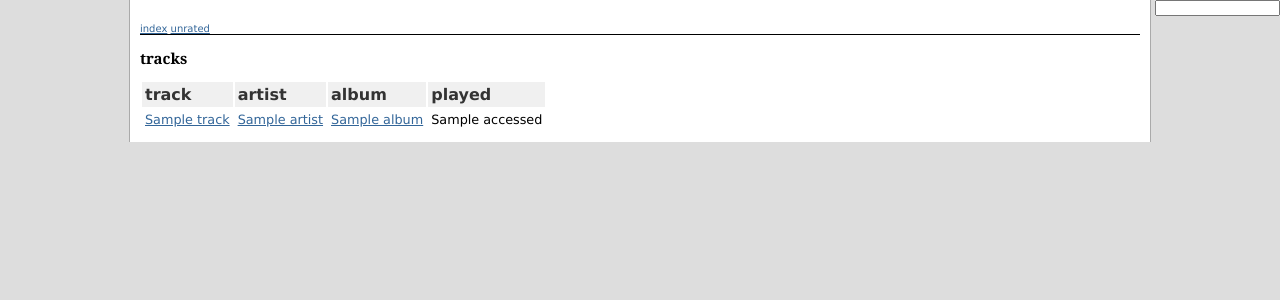
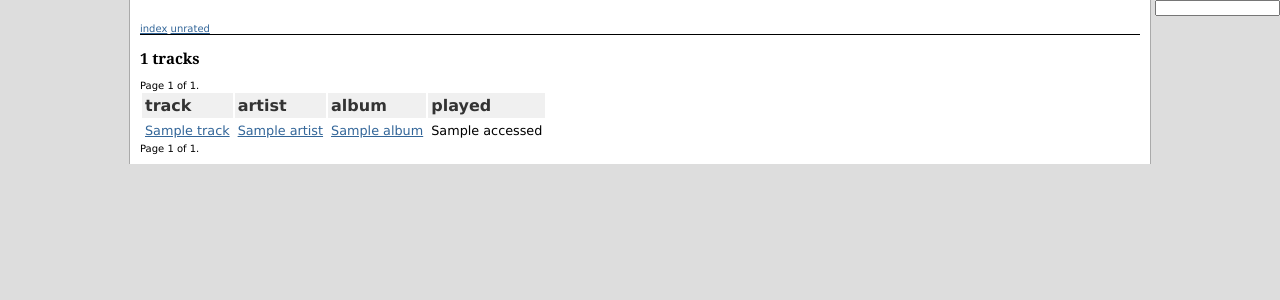
Before and after one commit to thraxil/maut, a Django app: template templates/music/rating.html in a window 1280 px wide. Shown: the top 300 px of the page. Run offline with Django 3.2, Linux system fonts and the light colour scheme; the template is opened without the code that fills it: most values are stand-ins (such as "Sample title", 1, 10 or a date in 2020).

Commit message:
added pagination to per-rating view

```diff
--- a/templates/music/rating.html
+++ b/templates/music/rating.html
@@ -2,7 +2,23 @@
 
 {% block content %}
 
-<h2>tracks</h3>
+<h2>{{tracks.paginator.count}} tracks</h3>
+
+<div class="pagination">
+    <span class="step-links">
+        {% if tracks.has_previous %}
+            <a href="?page={{ tracks.previous_page_number }}">previous</a>
+        {% endif %}
+
+        <span class="current">
+            Page {{ tracks.number }} of {{ tracks.paginator.num_pages }}.
+        </span>
+
+        {% if tracks.has_next %}
+            <a href="?page={{ tracks.next_page_number }}">next</a>
+        {% endif %}
+    </span>
+</div>
 
 <table>
 <tr>
@@ -12,7 +28,7 @@
 <th>played</th>
 </tr>
 
-{% for track in tracks %}
+{% for track in tracks.object_list %}
 <tr class="{% cycle 'even' 'odd' %}">
   <td><a href="{{track.get_absolute_url}}">{{track.title|default:"no title"}}</a></td>
   <td><nobr><a href="{{track.artist.get_absolute_url}}">{{track.artist.name|default:"Unknown"}}</a></nobr></td>
@@ -22,4 +38,21 @@
 {% endfor %}
 </table>
 
+<div class="pagination">
+    <span class="step-links">
+        {% if tracks.has_previous %}
+            <a href="?page={{ tracks.previous_page_number }}">previous</a>
+        {% endif %}
+
+        <span class="current">
+            Page {{ tracks.number }} of {{ tracks.paginator.num_pages }}.
+        </span>
+
+        {% if tracks.has_next %}
+            <a href="?page={{ tracks.next_page_number }}">next</a>
+        {% endif %}
+    </span>
+</div>
+
+
 {% endblock %}
```
Also changed, not shown: music/views.py (+14 -1 lines).
